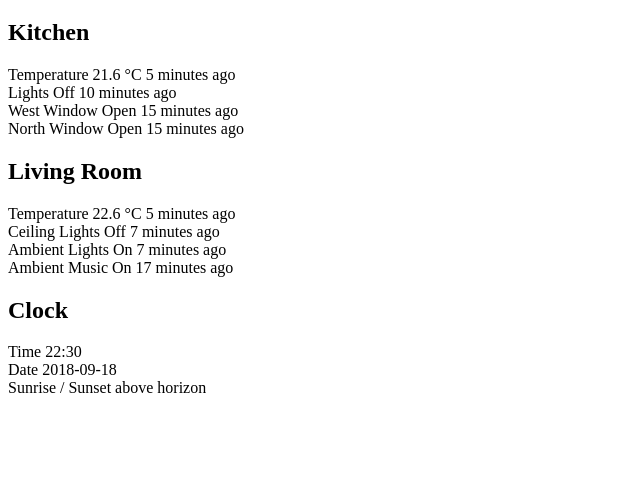
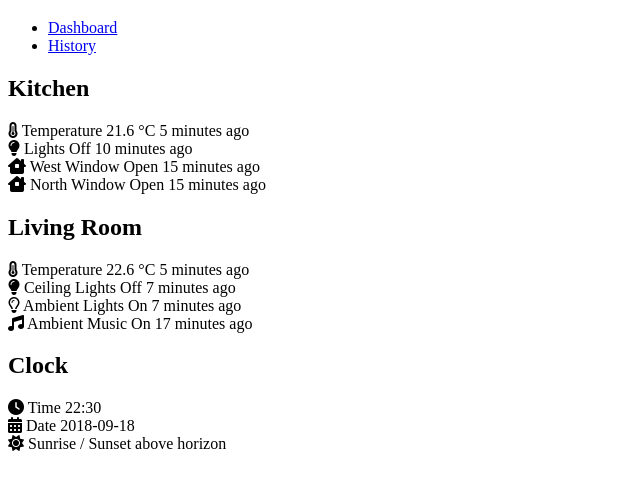
Before and after one commit to RDuarte2/cad-worksheets, a plain HTML site: page 01-HTML5/index.html in a window 1280 px wide. Shown: the part 61-550 px from the top of the page, without its empty margins (0-640 px from the left). Drawn offline with Linux system fonts and the light colour scheme.

Commit message:
menu and icons

```diff
--- a/01-HTML5/index.html
+++ b/01-HTML5/index.html
@@ -3,26 +3,79 @@
     <HEAD>
         <TITLE>Home Sweet Home</TITLE>
         <META charset="utf-8">
+        <script src="https://kit.fontawesome.com/0852da1580.js" crossorigin="anonymous"></script>
     </HEAD>
 
     <BODY>
         <h1>Home Sweet Home</h1>
+
+        <nav>
+            <ul>
+                <li><a href="index.html">Dashboard</a></li>
+                <li><a href="history.html">History</a></li>
+            </ul>
+        </nav>
+
         <h2>Kitchen</h2>
-        <div>Temperature 21.6 °C 5 minutes ago</div>
-        <div>Lights Off 10 minutes ago</div>
-        <div>West Window Open 15 minutes ago</div>
-        <div>North Window Open 15 minutes ago</div>
+
+        <div>
+            <i class="fa-solid fa-temperature-three-quarters"></i>
+            Temperature 21.6 °C 5 minutes ago
+        </div>
+
+        <div>
+            <i class="fa-solid fa-lightbulb"></i>
+            Lights Off 10 minutes ago
+        </div>
+
+        <div>
+            <i class="fa-solid fa-house-chimney-window"></i>
+            West Window Open 15 minutes ago
+        </div>
+
+        <div>
+            <i class="fa-solid fa-house-chimney-window"></i>
+            North Window Open 15 minutes ago
+        </div>
 
         <h2>Living Room</h2>
-        <div>Temperature 22.6 °C 5 minutes ago</div>
-        <div>Ceiling Lights Off 7 minutes ago</div>
-        <div>Ambient Lights On 7 minutes ago</div>
-        <div>Ambient Music On 17 minutes ago</div>
+
+        <div>
+            <i class="fa-solid fa-temperature-three-quarters"></i>
+            Temperature 22.6 °C 5 minutes ago
+        </div>
+
+        <div>
+            <i class="fa-solid fa-lightbulb"></i>
+            Ceiling Lights Off 7 minutes ago
+        </div>
+
+        <div>
+            <i class="fa-regular fa-lightbulb"></i>
+            Ambient Lights On 7 minutes ago
+        </div>
+
+        <div>
+            <i class="fa-solid fa-music"></i>
+            Ambient Music On 17 minutes ago
+        </div>
 
         <h2>Clock</h2>
-        <div>Time 22:30</div>
-        <div>Date 2018-09-18</div>
-        <div>Sunrise / Sunset above horizon</div>
+
+        <div>
+            <i class="fa-solid fa-clock"></i>
+            Time 22:30
+        </div>
+
+        <div>
+            <i class="fa-solid fa-calendar-days"></i>
+            Date 2018-09-18
+        </div>
+
+        <div>
+            <i class="fa-solid fa-sun"></i>
+            Sunrise / Sunset above horizon
+        </div>
     </BODY>
 
 
```
Also changed, not shown: 01-HTML5/history.html (+13 -3 lines).
